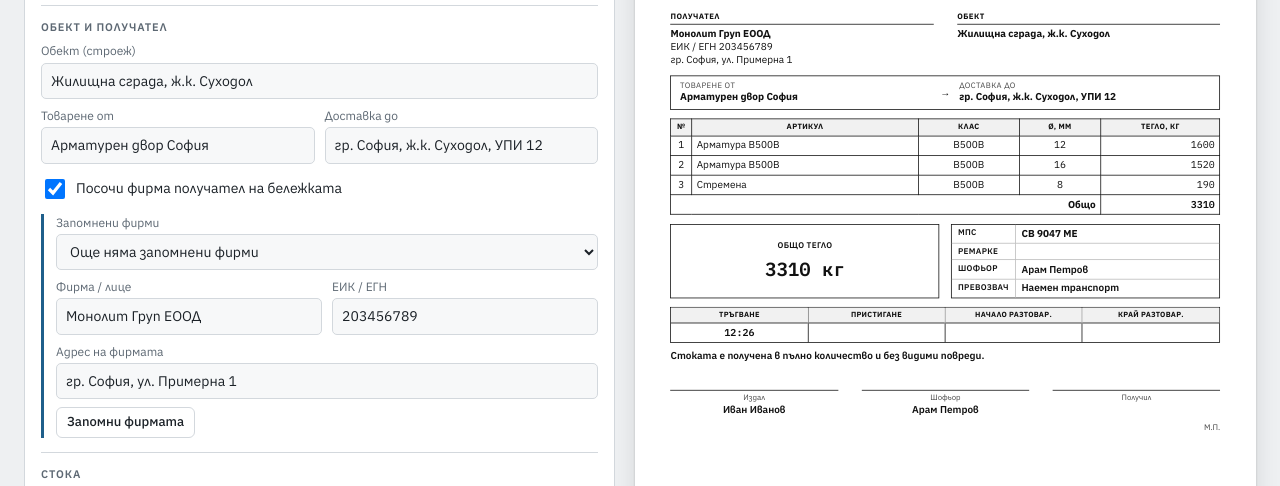
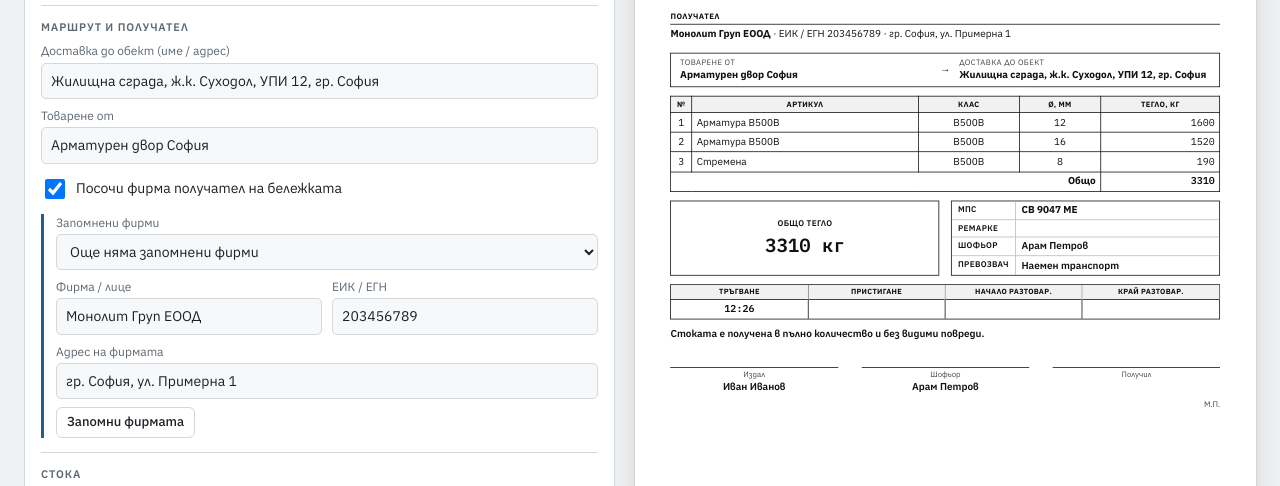
Before and after one commit to Skotch1cs/stomana-app, a plain HTML site: page index.html in a window 1280 px wide. Shown: the part 235-721 px from the top of the page. Drawn offline with Linux system fonts and the light colour scheme.

Commit message:
Обект и доставка до в едно поле
Co-Authored-By: Claude Opus 5.5 <noreply@anthropic.com>
Claude-Session: https://claude.ai/code/session_01T6w6h9qyZGUebvui3W9mso

```diff
--- a/index.html
+++ b/index.html
@@ -98,7 +98,7 @@ input[type=number]{font-variant-numeric:tabular-nums}
 .rc-parties{display:grid;grid-template-columns:1fr 1fr;gap:8mm;margin-top:5mm}
 .copies-2 .rc-parties{margin-top:3mm}
 .rc-lbl{font-size:.78em;font-weight:700;text-transform:uppercase;letter-spacing:.06em;border-bottom:1px solid var(--ink);padding-bottom:.6mm;margin-bottom:1mm}
-.rc-route{margin-top:3mm;display:grid;grid-template-columns:1fr auto 1fr;gap:3mm;align-items:center;border:1px solid var(--ink);padding:1.6mm 3mm}
+.rc-route{margin-top:4mm;display:grid;grid-template-columns:1fr auto 1fr;gap:3mm;align-items:center;border:1px solid var(--ink);padding:1.6mm 3mm}
 .rc-route small{display:block;font-size:.78em;color:var(--ink-soft);text-transform:uppercase;letter-spacing:.05em}
 .rc table{border-collapse:collapse;width:100%;margin-top:3mm}
 .copies-2 .rc table{margin-top:2mm}
@@ -235,12 +235,9 @@ input[type=number]{font-variant-numeric:tabular-nums}
           </fieldset>
           <div class="sep"></div>
           <fieldset>
-            <legend>Обект и получател</legend>
-            <label class="f">Обект (строеж)<input id="f-site" data-k="site" list="dl-sites"></label>
-            <div class="grid">
-              <label class="f">Товарене от<input id="f-from" data-k="from"></label>
-              <label class="f">Доставка до<input id="f-to" data-k="to" list="dl-to"></label>
-            </div>
+            <legend>Маршрут и получател</legend>
+            <label class="f">Доставка до обект (име / адрес)<input id="f-site" data-k="site" list="dl-sites"></label>
+            <label class="f">Товарене от<input id="f-from" data-k="from"></label>
             <label class="chk"><input type="checkbox" id="f-hasClient"> Посочи фирма получател на бележката</label>
             <div id="client-box" class="client-box" hidden>
               <label class="f">Запомнени фирми<select id="client-pick"></select></label>
@@ -399,7 +396,7 @@ input[type=number]{font-variant-numeric:tabular-nums}
     var d = blankDoc();
     d.sample = true;
     d.hasClient=true; d.client="Монолит Груп ЕООД"; d.clientEik="203456789"; d.clientAddr="гр. София, ул. Примерна 1";
-    d.site="Жилищна сграда, ж.к. Суходол"; d.to="гр. София, ж.к. Суходол, УПИ 12";
+    d.site="Жилищна сграда, ж.к. Суходол, УПИ 12, гр. София"; d.to="";
     d.items=[
       {name:"Арматура B500B",grade:"B500B",d:"12",w:"1600"},
       {name:"Арматура B500B",grade:"B500B",d:"16",w:"1520"},
@@ -451,11 +448,8 @@ input[type=number]{font-variant-numeric:tabular-nums}
           (copyLabel?"<div class=\"rc-copy\">"+copyLabel+"</div>":"")+
         "</div>"+
       "</div>"+
-      (showClient()?"<div class=\"rc-parties\">":"<div class=\"rc-parties one\">")+
-        (showClient()?"<div><div class=\"rc-lbl\">Получател</div><b>"+esc(doc.client)+"</b>"+(doc.clientEik?"<div>ЕИК / ЕГН "+esc(doc.clientEik)+"</div>":"")+"<div>"+esc(doc.clientAddr)+"</div></div>":"")+
-        "<div><div class=\"rc-lbl\">Обект</div><b>"+esc(doc.site)+"</b></div>"+
-      "</div>"+
-      "<div class=\"rc-route\"><div><small>Товарене от</small><b>"+esc(doc.from)+"</b></div><div aria-hidden=\"true\">→</div><div><small>Доставка до</small><b>"+esc(doc.to)+"</b></div></div>"+
+      (showClient()?"<div class=\"rc-parties one\"><div><div class=\"rc-lbl\">Получател</div><b>"+esc(doc.client)+"</b>"+(doc.clientEik?" · ЕИК / ЕГН "+esc(doc.clientEik):"")+(doc.clientAddr?" · "+esc(doc.clientAddr):"")+"</div></div>":"")+
+      "<div class=\"rc-route\"><div><small>Товарене от</small><b>"+esc(doc.from)+"</b></div><div aria-hidden=\"true\">→</div><div><small>Доставка до обект</small><b>"+esc(doc.site||doc.to)+"</b></div></div>"+
       "<table><thead><tr><th style=\"width:7mm\">№</th><th>Артикул</th><th>Клас</th><th>Ø, мм</th><th>Тегло, кг</th></tr></thead>"+
         "<tbody>"+rows+"</tbody>"+
         "<tfoot><tr><td colspan=\"4\" style=\"text-align:right\">Общо</td><td class=\"n\">"+fmtKg(total)+"</td></tr></tfoot></table>"+
```
